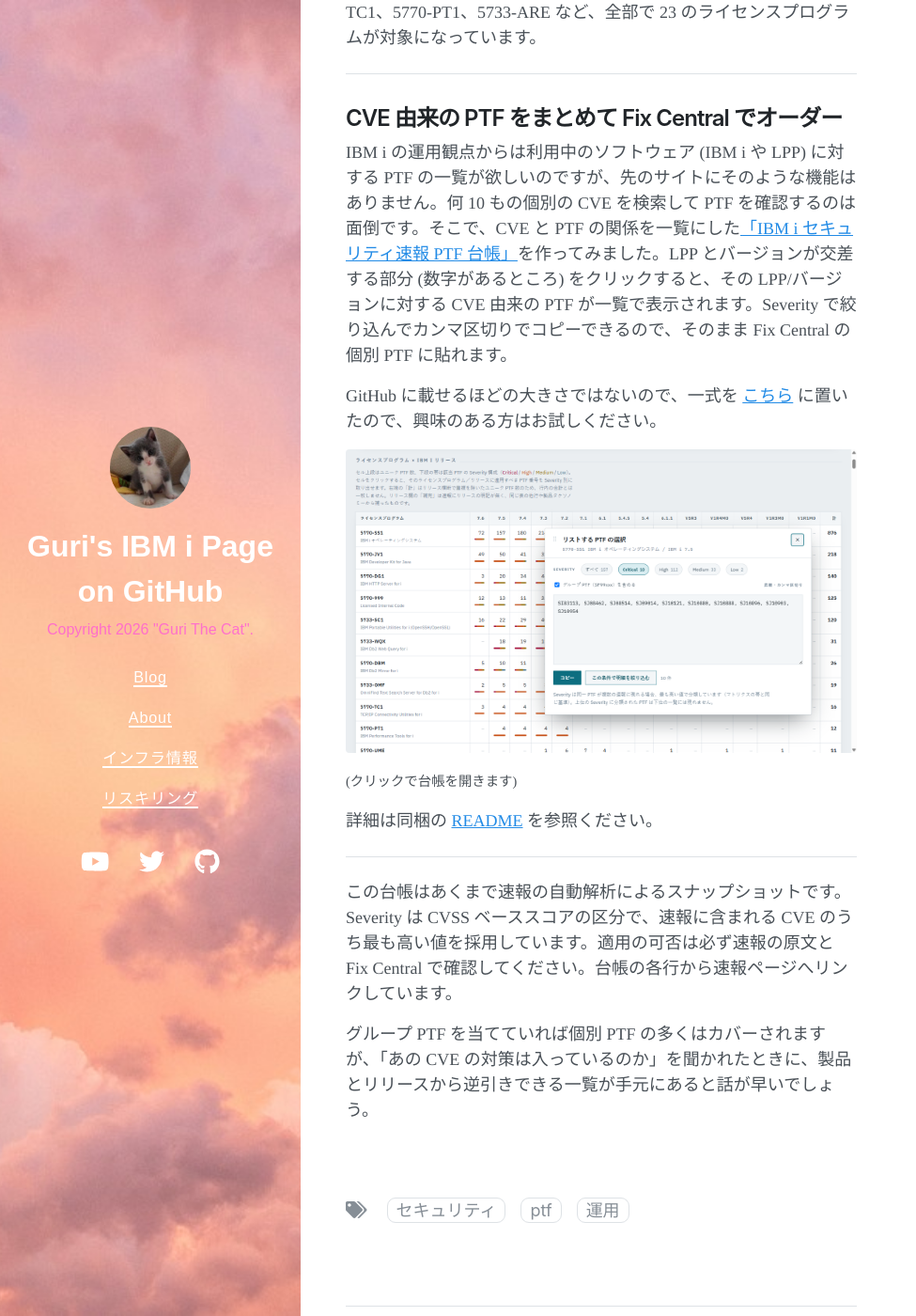
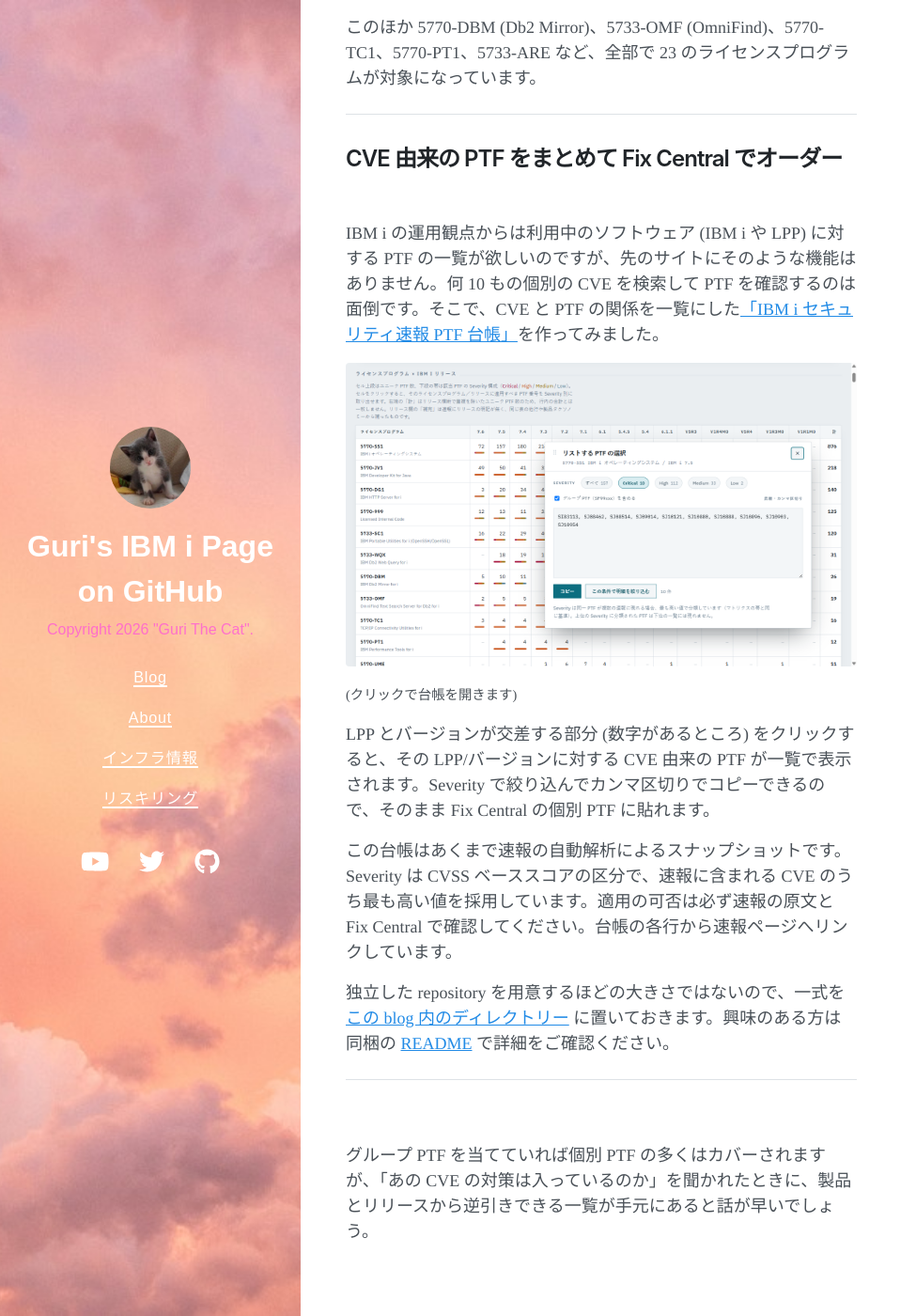
Before and after one commit to GuriCat/GuriPages, a Jekyll site: the page built from _posts/2026-08-28-IBM i のセキュリティと CVE.markdown, in a window 1280 px wide and 1400 px high, scrolled down 1082 px. Shown: the whole window at 94% size, without its empty margins (0-975 px from the left). Built offline with Jekyll 4.4.1, drawn with Linux system fonts in a browser that asks for light colours; nearby versions of some CDN libraries; a script that is not in the unit is left out; some of the changed text lies outside the part shown.

Commit message:
Edit: IBM i のセキュリティと CVE の記事を推敲
Co-Authored-By: Claude Opus 5 (1M context) <noreply@anthropic.com>

```diff
--- a/_posts/2026-08-28-IBM i のセキュリティと CVE.markdown
+++ b/_posts/2026-08-28-IBM i のセキュリティと CVE.markdown
@@ -4,13 +4,14 @@ title: "IBM i のセキュリティと CVE"
 date: 2026-08-28 00:00:00 +0900
 tags: [セキュリティ, PTF, 運用]
 ---
-IBM i の強固なセキュリティには定評があります。ただしこれは適切な管理が行われている前提の話で、例えばセキュリティ関連の PTF は最新を維持すべきです。
+IBM i の強固なセキュリティには定評があります。最高のセキュリティを維持するには関連した PTF を最新に保つ必要があり、その際には CVE が出ているかが一つの目安になります。
 
 <hr>
 
 ## CVE と PTF
+<br>
 
-昔から IBM i にはセキュリティのグループ PTF が提供されており、HIPER (High Impact PERvasive。重要な修正) とあわせて定期的にアップデートする運用をしているケースもあるでしょう。これとは別に、世の中一般では CVE (Common Vulnerabilities and Exposures。共通脆弱性識別子) でプログラム上のセキュリティ問題を公開しています。「新たなセキュリティの脆弱性が発見！」のようなネットのニュースで CVE を見かける事もあるでしょう。
+昔から IBM i にはセキュリティのグループ PTF が提供されており、HIPER (High Impact PERvasive。重要な修正) とあわせて定期的にアップデートする運用をしているケースもあるでしょう。これとは別に、世の中一般では CVE (Common Vulnerabilities and Exposures。共通脆弱性識別子) としてプログラム上のセキュリティ問題を公開しています。「新たなセキュリティの脆弱性が発見！」のようなネットのニュースで CVE を見かける事もあるでしょう。
 
 IBM 製品の CVE も [「IBM Product Security Central」](https://www.ibm.com/support/pages/bulletin/){:target="_blank"}で公開されています。IBM i に関連した CVE もこのサイトで検索できるので、ここで CVE に対する PTF が提供されているか、回避策・軽減策があるかを確認できます。
 
@@ -30,19 +31,21 @@ IBM 製品の CVE も [「IBM Product Security Central」](https://www.ibm.com/s
 <hr>
 
 ## CVE 由来の PTF をまとめて Fix Central でオーダー
+<br>
 
-IBM i の運用観点からは利用中のソフトウェア (IBM i や LPP) に対する PTF の一覧が欲しいのですが、先のサイトにそのような機能はありません。何 10 もの個別の CVE を検索して PTF を確認するのは面倒です。そこで、CVE と PTF の関係を一覧にした[「IBM i セキュリティ速報 PTF 台帳」](/GuriPages/files/IBM_i_CVE_and_PTF/preview.html){:target="_blank"}を作ってみました。LPP とバージョンが交差する部分 (数字があるところ) をクリックすると、その LPP/バージョンに対する CVE 由来の PTF が一覧で表示されます。Severity で絞り込んでカンマ区切りでコピーできるので、そのまま Fix Central の個別 PTF に貼れます。
-
-GitHub に載せるほどの大きさではないので、一式を [こちら](https://github.com/GuriCat/GuriPages/tree/main/files/IBM_i_CVE_and_PTF){:target="_blank"} に置いたので、興味のある方はお試しください。
+IBM i の運用観点からは利用中のソフトウェア (IBM i や LPP) に対する PTF の一覧が欲しいのですが、先のサイトにそのような機能はありません。何 10 もの個別の CVE を検索して PTF を確認するのは面倒です。そこで、CVE と PTF の関係を一覧にした[「IBM i セキュリティ速報 PTF 台帳」](/GuriPages/files/IBM_i_CVE_and_PTF/preview.html){:target="_blank"}を作ってみました。
 
 <a href="/GuriPages/files/IBM_i_CVE_and_PTF/preview.html" target="_blank"><img src="/GuriPages/image/2026-08-28_ibmi_ptf_ledger.png" style="width:100%;" /></a>
 <small>(クリックで台帳を開きます)</small>
 
-詳細は同梱の [README](/GuriPages/files/IBM_i_CVE_and_PTF/){:target="_blank"} を参照ください。
+LPP とバージョンが交差する部分 (数字があるところ) をクリックすると、その LPP/バージョンに対する CVE 由来の PTF が一覧で表示されます。Severity で絞り込んでカンマ区切りでコピーできるので、そのまま Fix Central の個別 PTF に貼れます。
+
+この台帳はあくまで速報の自動解析によるスナップショットです。Severity は CVSS ベーススコアの区分で、速報に含まれる CVE のうち最も高い値を採用しています。適用の可否は必ず速報の原文と Fix Central で確認してください。台帳の各行から速報ページへリンクしています。
+
+独立した repository を用意するほどの大きさではないので、一式を [この blog 内のディレクトリー](https://github.com/GuriCat/GuriPages/tree/main/files/IBM_i_CVE_and_PTF){:target="_blank"} に置いておきます。興味のある方は同梱の [README](/GuriPages/files/IBM_i_CVE_and_PTF/){:target="_blank"} で詳細をご確認ください。
 
 <hr>
-
-この台帳はあくまで速報の自動解析によるスナップショットです。Severity は CVSS ベーススコアの区分で、速報に含まれる CVE のうち最も高い値を採用しています。適用の可否は必ず速報の原文と Fix Central で確認してください。台帳の各行から速報ページへリンクしています。
+<br>
 
 グループ PTF を当てていれば個別 PTF の多くはカバーされますが、「あの CVE の対策は入っているのか」を聞かれたときに、製品とリリースから逆引きできる一覧が手元にあると話が早いでしょう。
 
```
